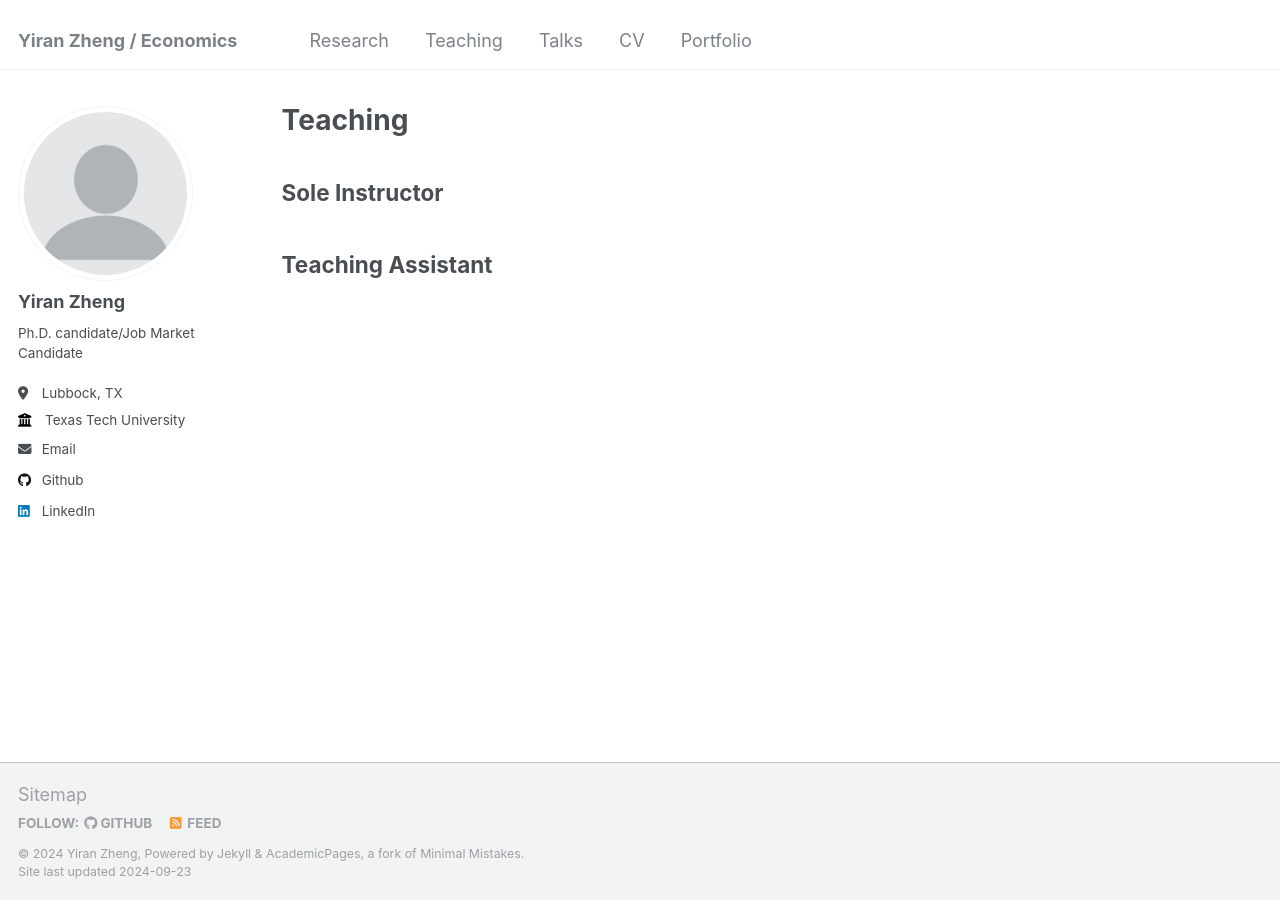
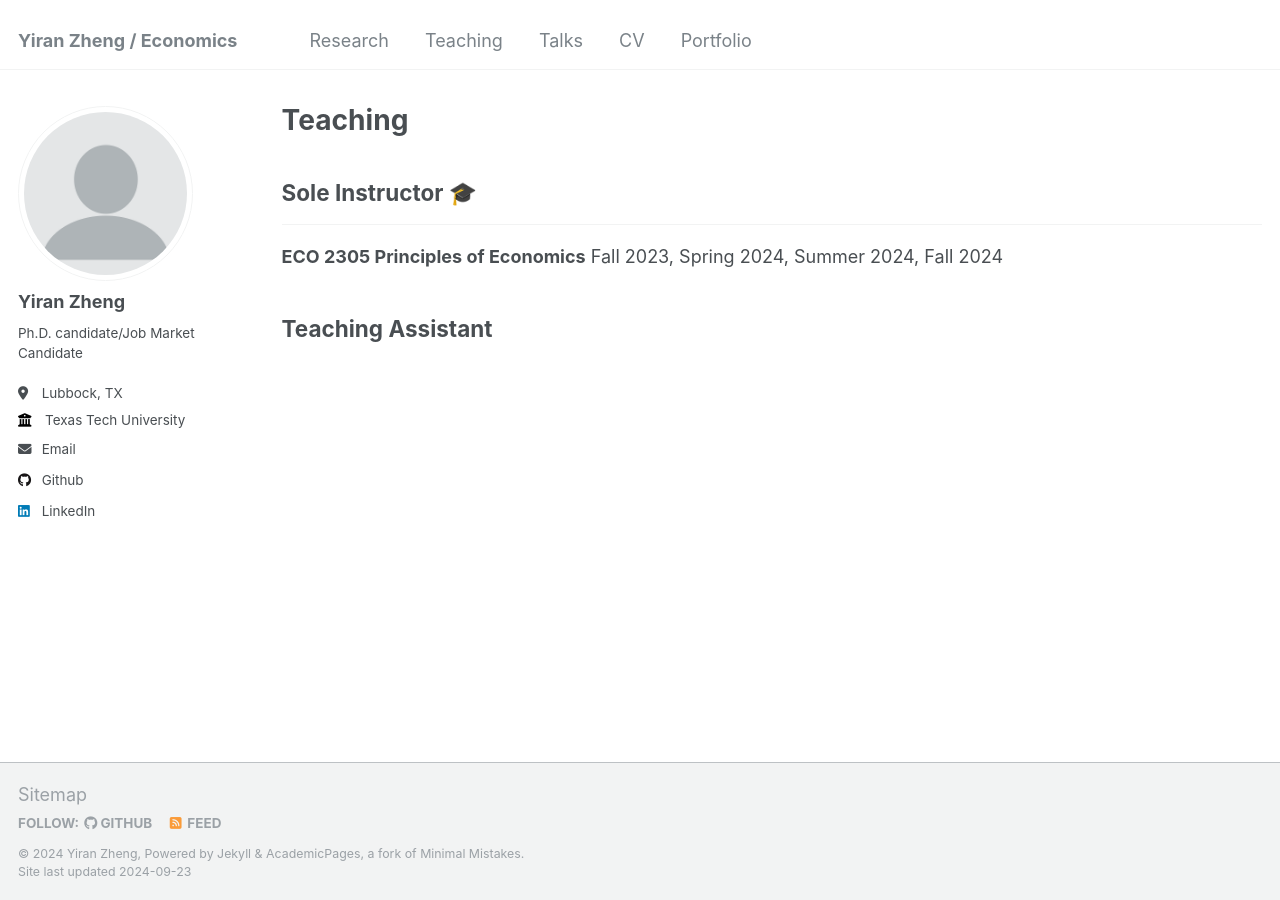
Before and after one commit to yiran-zheng/yiran-zheng.github.io, a Jekyll site: the page built from _pages/teaching.html, in a window 1280 px wide. Built offline with Jekyll 4.4.1, drawn with Linux system fonts in a browser that asks for light colours.

Commit message:
Update teaching.html

```diff
--- a/_pages/teaching.html
+++ b/_pages/teaching.html
@@ -7,6 +7,10 @@ author_profile: true
 
 {% include base_path %}
 <p align = "justify">
-<h2>Sole Instructor</h2>
+<h2>Sole Instructor &#127891; </h2>
+    <hr> <!-- This adds a horizontal line below the heading -->
+      <p><strong>ECO 2305 Principles of Economics</strong> Fall 2023, Spring 2024, Summer 2024, Fall 2024
+
+      </p>
 
 <h2>Teaching Assistant</h2>
```
